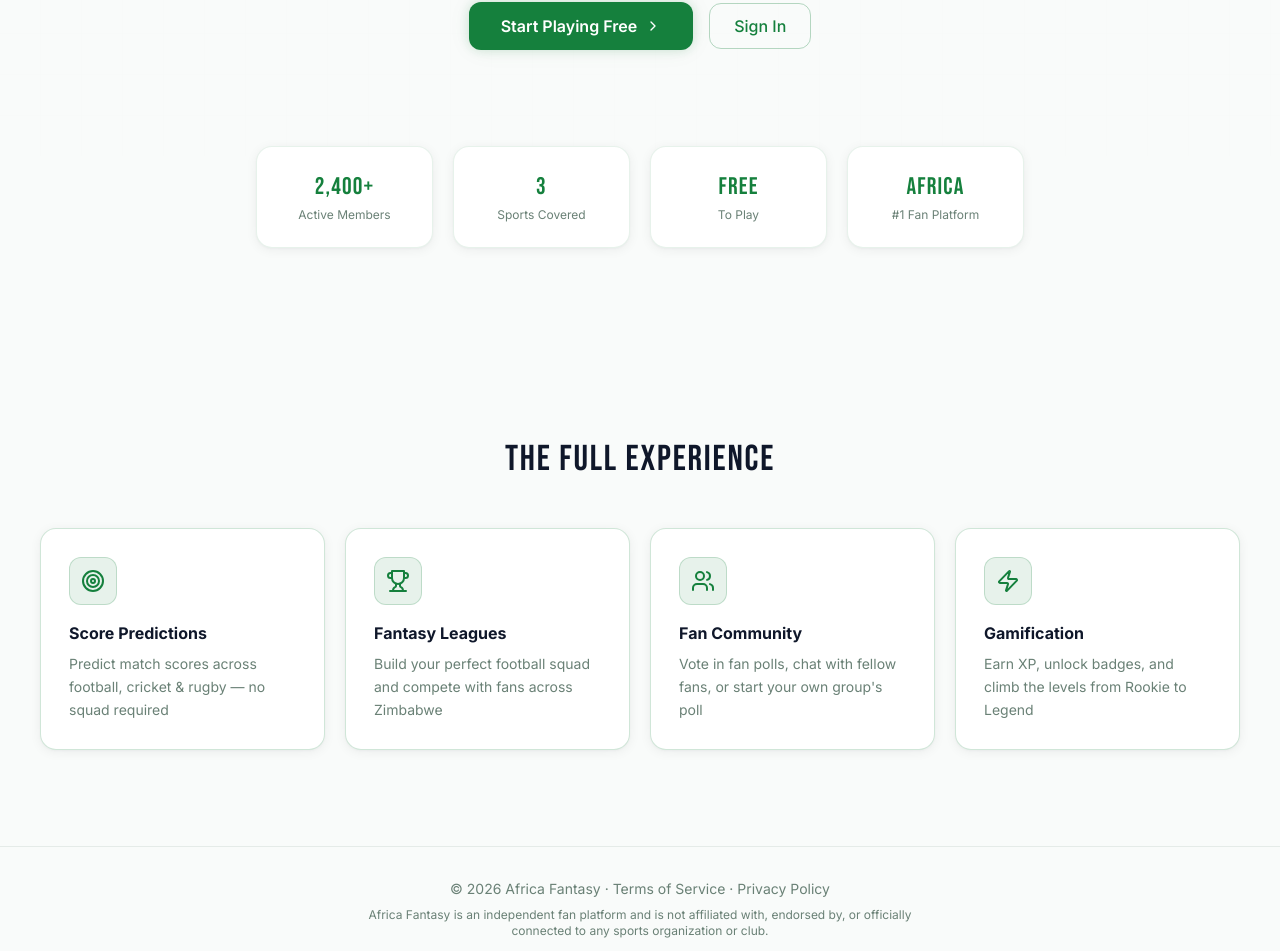
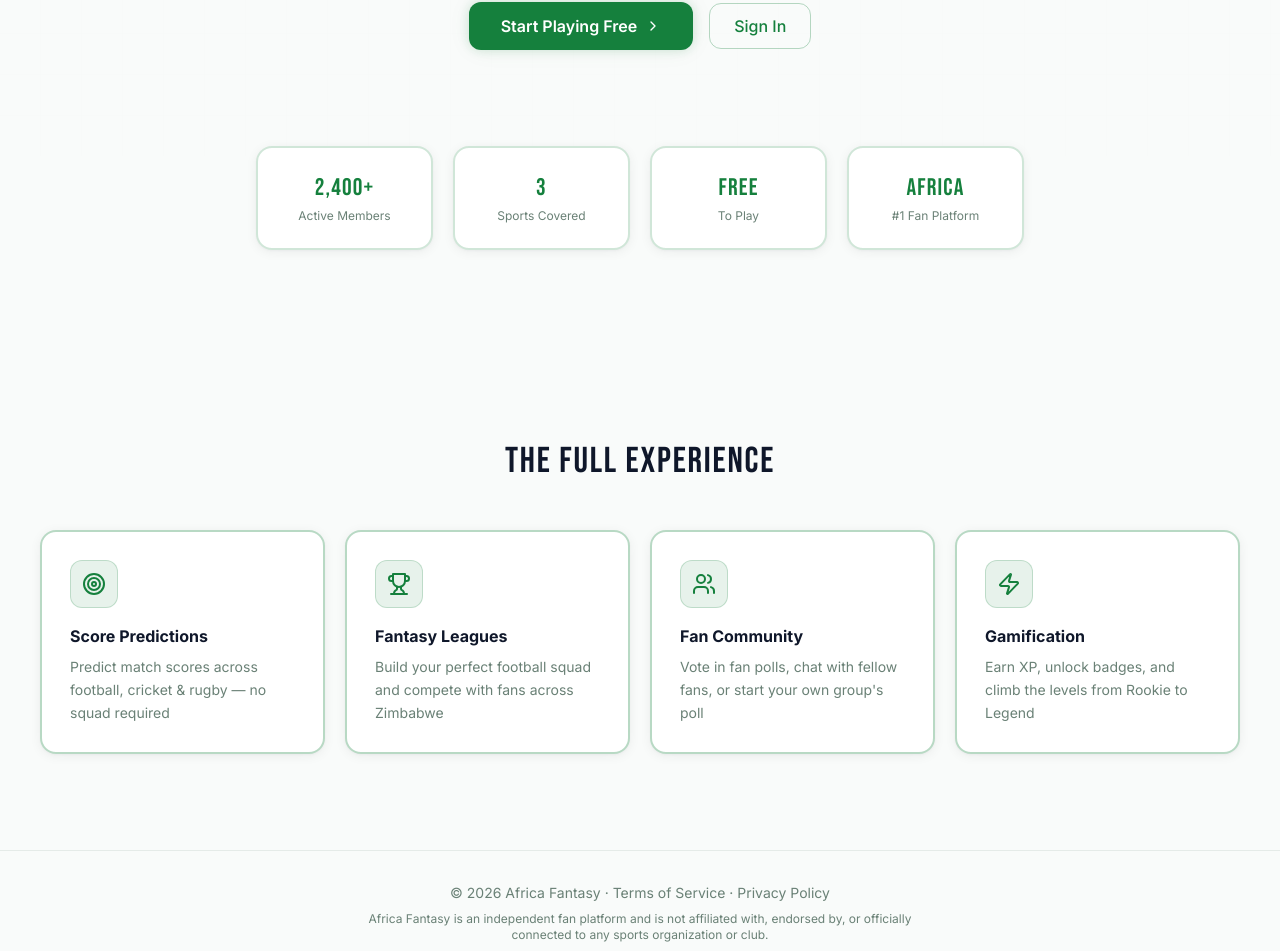
Before and after one commit to scottland-projects/zim-fantasy-football, a Next.js app: page / in a window 1280 px wide. Shown: the part 644-1595 px from the top of the page. Built offline with nearby package versions, Linux system fonts and the light colour scheme.

Commit message:
style: thicken and darken resting card borders to match hover weight
Plain cards were hairline-only, so the green tint barely read. Bumped
.glass-card to border-2 with higher opacity, and stepped up
.glass-card-hover's resting/hover states to stay visually distinct.

```diff
--- a/app/globals.css
+++ b/app/globals.css
@@ -54,14 +54,14 @@
 @layer components {
   /* ── Cards ── */
   .glass-card {
-    @apply bg-white border border-zff-green/10 rounded-2xl shadow-glass;
+    @apply bg-white border-2 border-zff-green/20 rounded-2xl shadow-glass;
   }
   /* Interactive cards: the green border that used to only appear on
      hover is now the resting state, so it's visible without needing to
      hover — hovering still steps it up further plus adds the shadow, so
      there's still a clear interactive cue. */
   .glass-card-hover {
-    @apply glass-card border-zff-green/20 transition-all duration-300 hover:border-zff-green/30 hover:shadow-card-hover;
+    @apply glass-card border-zff-green/30 transition-all duration-300 hover:border-zff-green/40 hover:shadow-card-hover;
   }
 
   /* ── Rank badges ── */
```
